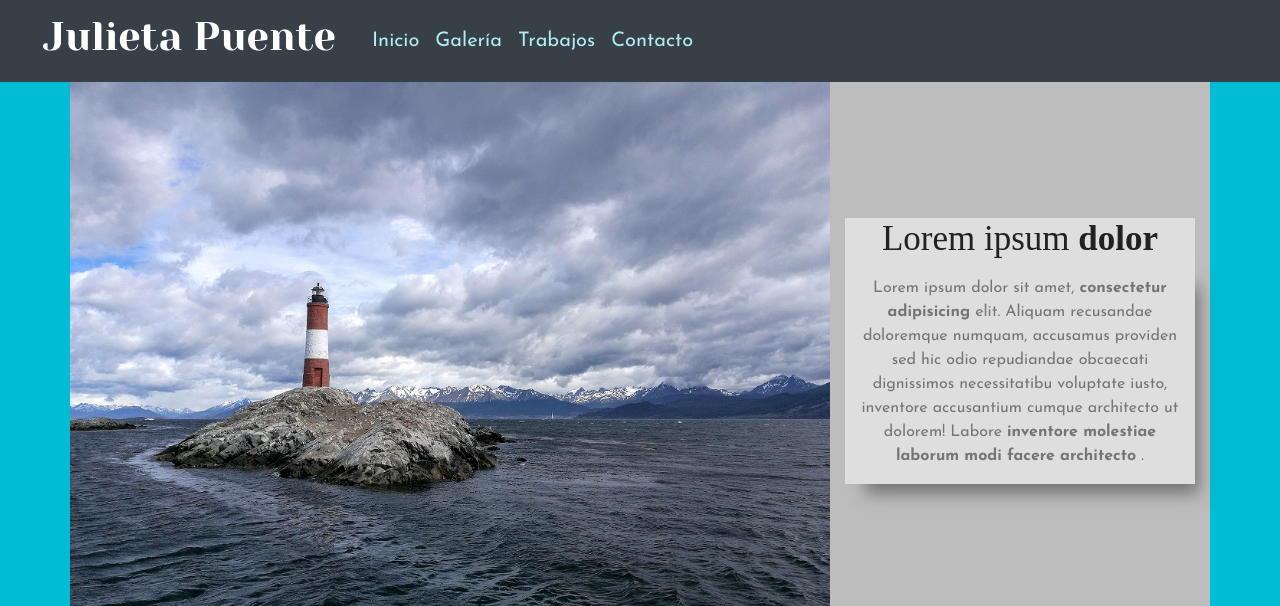
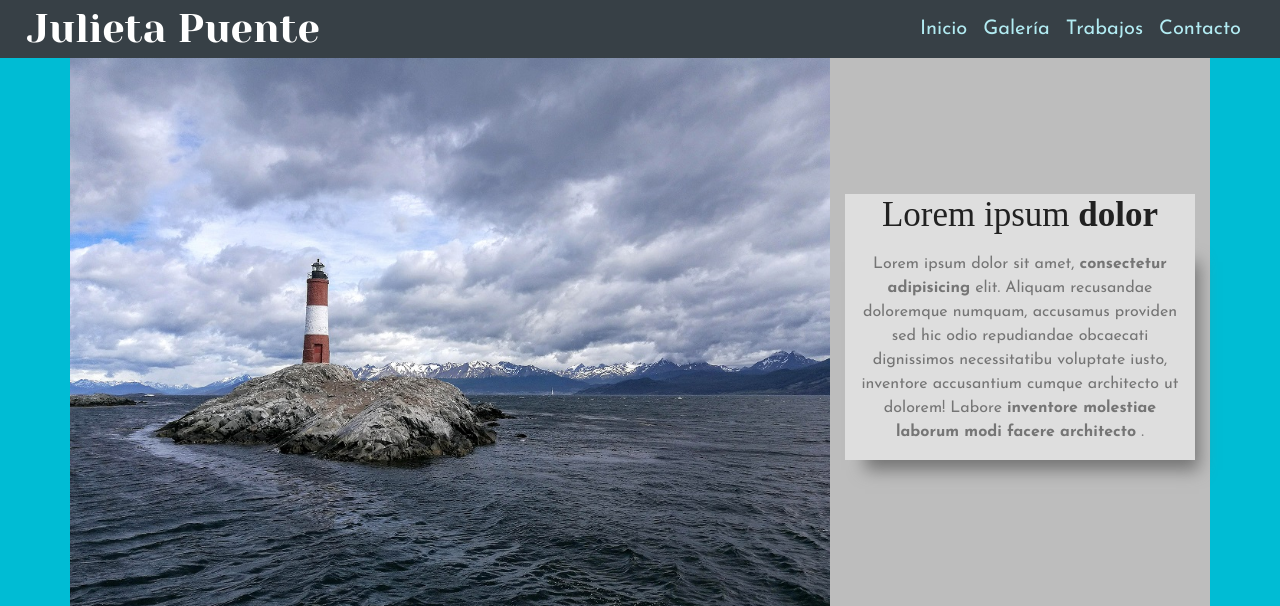
Before and after one commit to JoaPaloBael/julietapuente, a website: page index.html in a window 1280 px wide. Shown: the top 606 px of the page. Drawn offline with nearby package versions, Linux system fonts and the light colour scheme.

Commit message:
Mejore la navbar

```diff
--- a/index.html
+++ b/index.html
@@ -21,7 +21,7 @@
     <!-- HEADER -->
 
     <header class="container-fluid">
-        <nav class="navbar navbar-expand-lg">
+        <nav class="navbar navbar-expand-md p-0">
             <a class="navbar-brand" href="index.html">
                 <h1>Julieta Puente</h1>
             </a>
@@ -32,8 +32,8 @@
                 </span>
             </button>
 
-            <div class="collapse navbar-collapse" id="navbarSupportedContent">
-                <ul class="navbar-nav mr-auto">
+            <div class="collapse navbar-collapse justify-content-end align-items-center pr-3" id="navbarSupportedContent ">
+                <ul class="navbar-nav">
                     <li class="nav-item">
                         <a class="nav-link" href="index.html">Inicio</a>
                     </li>
--- a/scss/style.scss
+++ b/scss/style.scss
@@ -7,7 +7,7 @@ body {
     background-color: $lightPrimaryColor;
     font-family: $genericFont;
 
-    header {
+    header{
         background-color: $darkPrimaryColor;
         width: 100%;
 
@@ -29,12 +29,17 @@ body {
                     color: $white;
                     font-size: 40px;
                     justify-content: flex-start;
+                    margin: 0;
                 }
             }
 
             div {
-                display: flex;
+                display: block;
                 flex-direction: row;
+                justify-content: right;
+                ul{
+                    justify-content: center;
+                }
             }
         }
     }
```
Also changed, not shown: css/style.css.
